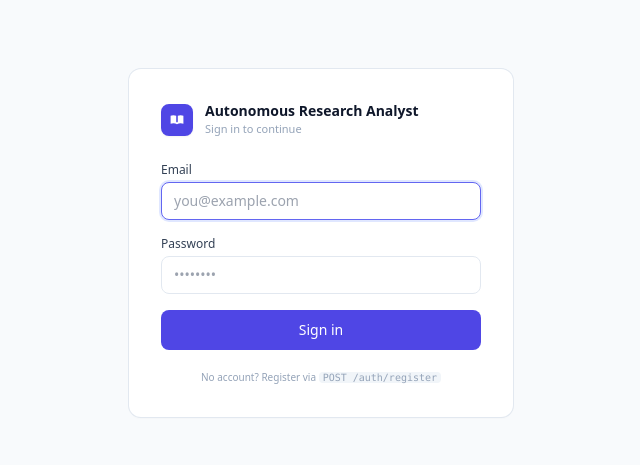
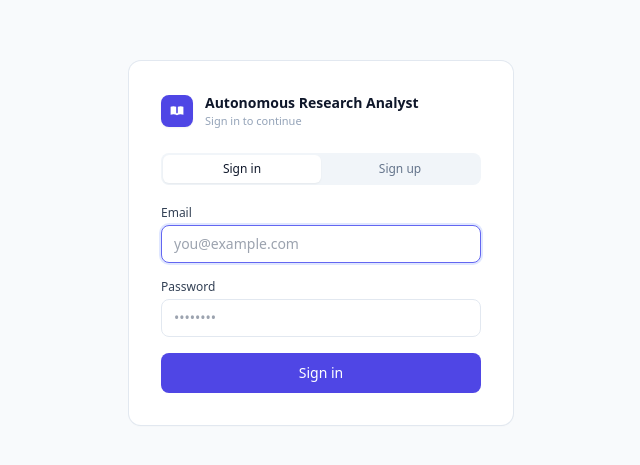
Before and after one commit to Nishaant-Soni/Autonomous_Research_Analyst, a React (Vite) app in the folder frontend/: page / in a window 1280 px wide. Shown: the part 157-622 px from the top of the page, without its empty margins (319-959 px from the left). Built offline with nearby package versions, Linux system fonts and the light colour scheme; no server answers.

Commit message:
Added auth to docker-compose and refined sign up logic

```diff
--- a/frontend/src/pages/LoginPage.tsx
+++ b/frontend/src/pages/LoginPage.tsx
@@ -1,21 +1,51 @@
 import { useState } from "react";
 import { useAuth } from "../context/AuthContext";
 
+const API_URL = import.meta.env.VITE_API_URL ?? "http://localhost:8000";
+
 export function LoginPage() {
   const { login } = useAuth();
+  const [mode, setMode] = useState<"signin" | "signup">("signin");
   const [email, setEmail] = useState("");
   const [password, setPassword] = useState("");
+  const [confirm, setConfirm] = useState("");
   const [error, setError] = useState<string | null>(null);
   const [submitting, setSubmitting] = useState(false);
+
+  function switchMode(next: "signin" | "signup") {
+    setMode(next);
+    setError(null);
+    setConfirm("");
+  }
 
   async function handleSubmit(e: React.FormEvent) {
     e.preventDefault();
     setError(null);
+
+    if (mode === "signup" && password !== confirm) {
+      setError("Passwords do not match");
+      return;
+    }
+
     setSubmitting(true);
     try {
-      await login(email, password);
+      if (mode === "signup") {
+        const res = await fetch(`${API_URL}/auth/register`, {
+          method: "POST",
+          headers: { "Content-Type": "application/json" },
+          body: JSON.stringify({ email, password }),
+        });
+        if (!res.ok) {
+          const body = await res.json().catch(() => ({})) as { detail?: string };
+          throw new Error(body.detail ?? "Registration failed");
+        }
+        // Auto-login after successful registration.
+        await login(email, password);
+      } else {
+        await login(email, password);
+      }
     } catch (err) {
-      setError(err instanceof Error ? err.message : "Login failed");
+      setError(err instanceof Error ? err.message : "Something went wrong");
     } finally {
       setSubmitting(false);
     }
@@ -33,15 +63,33 @@ export function LoginPage() {
           </div>
           <div>
             <h1 className="text-sm font-semibold text-slate-900">Autonomous Research Analyst</h1>
-            <p className="text-[11px] text-slate-400">Sign in to continue</p>
+            <p className="text-[11px] text-slate-400">
+              {mode === "signin" ? "Sign in to continue" : "Create your account"}
+            </p>
           </div>
+        </div>
+
+        {/* Mode tabs */}
+        <div className="mb-5 flex rounded-lg bg-slate-100 p-0.5">
+          {(["signin", "signup"] as const).map((m) => (
+            <button
+              key={m}
+              type="button"
+              onClick={() => switchMode(m)}
+              className={`flex-1 rounded-md py-1.5 text-xs font-medium transition-colors ${
+                mode === m
+                  ? "bg-white text-slate-900 shadow-sm"
+                  : "text-slate-500 hover:text-slate-700"
+              }`}
+            >
+              {m === "signin" ? "Sign in" : "Sign up"}
+            </button>
+          ))}
         </div>
 
         <form onSubmit={handleSubmit} className="space-y-4">
           <div>
-            <label className="mb-1 block text-xs font-medium text-slate-700">
-              Email
-            </label>
+            <label className="mb-1 block text-xs font-medium text-slate-700">Email</label>
             <input
               type="email"
               value={email}
@@ -54,9 +102,7 @@ export function LoginPage() {
           </div>
 
           <div>
-            <label className="mb-1 block text-xs font-medium text-slate-700">
-              Password
-            </label>
+            <label className="mb-1 block text-xs font-medium text-slate-700">Password</label>
             <input
               type="password"
               value={password}
@@ -67,10 +113,22 @@ export function LoginPage() {
             />
           </div>
 
+          {mode === "signup" && (
+            <div>
+              <label className="mb-1 block text-xs font-medium text-slate-700">Confirm password</label>
+              <input
+                type="password"
+                value={confirm}
+                onChange={(e) => setConfirm(e.target.value)}
+                required
+                className="w-full rounded-lg border border-slate-200 px-3 py-2 text-sm outline-none focus:border-indigo-500 focus:ring-2 focus:ring-indigo-100"
+                placeholder="••••••••"
+              />
+            </div>
+          )}
+
           {error && (
-            <p className="rounded-lg bg-rose-50 px-3 py-2 text-xs text-rose-600">
-              {error}
-            </p>
+            <p className="rounded-lg bg-rose-50 px-3 py-2 text-xs text-rose-600">{error}</p>
           )}
 
           <button
@@ -84,14 +142,9 @@ export function LoginPage() {
                 <path className="opacity-75" fill="currentColor" d="M4 12a8 8 0 018-8V0C5.373 0 0 5.373 0 12h4z" />
               </svg>
             )}
-            Sign in
+            {mode === "signin" ? "Sign in" : "Create account"}
           </button>
         </form>
-
-        <p className="mt-5 text-center text-[10px] text-slate-400">
-          No account? Register via{" "}
-          <code className="rounded bg-slate-100 px-1 font-mono">POST /auth/register</code>
-        </p>
       </div>
     </div>
   );
```
Also changed, not shown: 1 other file (tests, documents, lock files or other folders).
